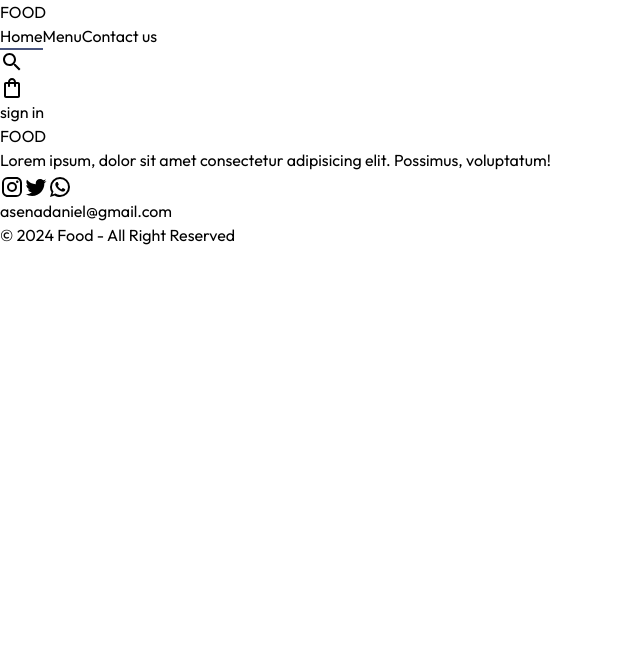
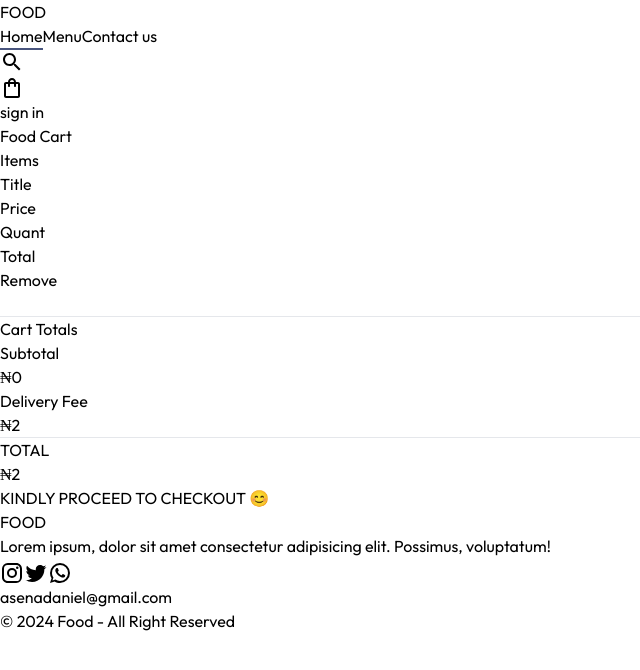
Before and after one commit to asenadaniel/Food, a React (Vite) app: page /cart in a window 1280 px wide. Shown: the top 670 px of the page, without its empty margins (0-640 px from the left). Built offline with nearby package versions, Linux system fonts and the light colour scheme.

Commit message:
added cart page

```diff
--- a/src/components/Navbar/Navbar.jsx
+++ b/src/components/Navbar/Navbar.jsx
@@ -1,16 +1,20 @@
-import React, { useState } from 'react'
+import React, { useContext, useState } from 'react'
 import './navbar.css'
 import { Search, ShoppingBagOutlined } from '@mui/icons-material'
 import MobileNav from '../MobileNav/MobileNav'
 import { Link } from 'react-router-dom'
+import { StoreContext } from '../../context/StoreContext'
 
 function Navbar({ setOpenLoginModal }) {
 
   const [menu, setMenu] = useState('home')
+  const { getTotalAmount } = useContext(StoreContext)
 
   return (
-    <div className='py-10 px 0  lg:py-20 lg:px-0 flex justify-between items-center   ' >
-      <h1 className='lg:text-3xl xl:text-4xl text-2xl font-bold text-green-800'>FOOD</h1>
+    <div className='py-10 px 0  lg:py-20 lg:px-0 flex justify-between items-center  ' >
+      <Link to='/'>
+        <h1 className='lg:text-3xl xl:text-4xl text-2xl font-bold text-green-800'>FOOD</h1>
+      </Link>
       <ul className=' gap-5 text-[18px] cursor-pointer hidden md:flex '>
         <Link to='/' onClick={() => setMenu('home')} className={menu === 'home' ? 'nav-active' : ''}>Home</Link>
         <a href='#discoverMenu' onClick={() => setMenu('menu')} className={menu === 'menu' ? 'nav-active' : ''}>Menu</a>
@@ -21,8 +25,10 @@ function Navbar({ setOpenLoginModal }) {
           <Search />
         </div>
         <div className=' relative'>
-          <ShoppingBagOutlined />
-          <div className=' absolute min-w-3 min-h-3  rounded-md bg-green-800 top-1 right-[-12px]'></div>
+          <Link to='/cart'>
+            <ShoppingBagOutlined />
+          </Link>
+          <div className={getTotalAmount() === 0 ? '' : ' absolute min-w-3 min-h-3  rounded-md bg-green-800 top-1 right-[-12px]'}></div>
         </div>
 
         <button
@@ -32,9 +38,7 @@ function Navbar({ setOpenLoginModal }) {
           sign in
         </button>
 
-        {/* <div className='md:hidden'>
-          <MobileNav setOpenLoginModal={setOpenLoginModal} />
-        </div> */}
+
       </div>
     </div>
   )
--- a/src/context/StoreContext.jsx
+++ b/src/context/StoreContext.jsx
@@ -16,15 +16,24 @@ const StoreContextProvider = ({ children }) => {
   }
 
 
-  useEffect(() => {
-    console.log(cart)
-  }, [cart])
+  const getTotalAmount = () => {
+    let totalAmount = 0
+    for (const item in cart) {
+      if (cart[item] > 0) {
+        let itemInfo = food_list.find((product) => product._id === item)
+        totalAmount += itemInfo.price * cart[item]
+      }
+    }
+    return totalAmount;
+  }
+
 
   const value = {
     food_list,
     addToCart,
     removeCart,
-    cart
+    cart,
+    getTotalAmount
   }
 
   return (
--- a/src/pages/Cart/Cart.jsx
+++ b/src/pages/Cart/Cart.jsx
@@ -1,11 +1,72 @@
-import React from 'react'
+import React, { useContext } from 'react'
+import { StoreContext } from '../../context/StoreContext'
+
 
 function Cart() {
+  const { cart, food_list, removeCart, getTotalAmount } = useContext(StoreContext)
   return (
-    <div>
+    <div className=' mt-[20px] gap-4'>
+      <div className=''>
+        <h1 className=' text-3xl mb-9 text-center'>Food Cart</h1>
+        <div className=' grid gap-8  grid-cols-6 items-center text-1xl'>
+          <p>Items</p>
+          <p>Title</p>
+          <p>Price</p>
+          <p>Quant</p>
+          <p>Total</p>
+          <p>Remove</p>
+        </div>
+        <br />
+        <hr />
+        {food_list.map((item, i) => {
+          if (cart[item._id] > 0) {
+            return (
+              <div className=' grid  grid-cols-6 items-center  gap-9 my-6 mx-0'>
+                <img
+                  className=' w-13'
+                  src={item.image}
+                  alt=""
+                />
 
+                <p>{item.name}</p>
+
+                <p>N {item.price}</p>
+
+                <p className='bg-black text-white md:text-left px-2 py-1 text-center'>
+                  {cart[item._id]}
+                </p>
+
+                <p>N {item.price * cart[item._id]}</p>
+
+                <p className=' bg-red-700 cursor-pointer text-white flex justify-center items-center' onClick={() => removeCart(item._id)}>x</p>
+              </div>
+            )
+          }
+        })}
+      </div>
+      <div className='mt-24  flex justify-center gap-10 '>
+
+        <div className='flex justify-center w-[90%] md:w-[80%] flex-col gap-5 ' id='cartTotal'>
+          <h2 className='text-3xl'>Cart Totals</h2>
+          <div className=' flex justify-between '>
+            <p>Subtotal</p>
+            <p>₦{getTotalAmount()}</p>
+          </div>
+          <div className=' flex  justify-between '>
+            <p>Delivery Fee</p>
+            <p>₦{2}</p>
+          </div>
+          <hr />
+          <div className=' flex  justify-between '>
+            <p>TOTAL</p>
+            <p>₦{getTotalAmount() + 2}</p>
+          </div>
+        </div>
+
+      </div>
+      <button className='mt-14 border-none text-white bg-black md:w-[50%] py-4 md:px-0 px-8 rounded-md cursor-pointer'>KINDLY PROCEED TO CHECKOUT 😊</button>
     </div>
   )
 }
 
-export default Cart
+export default Cart;
```
